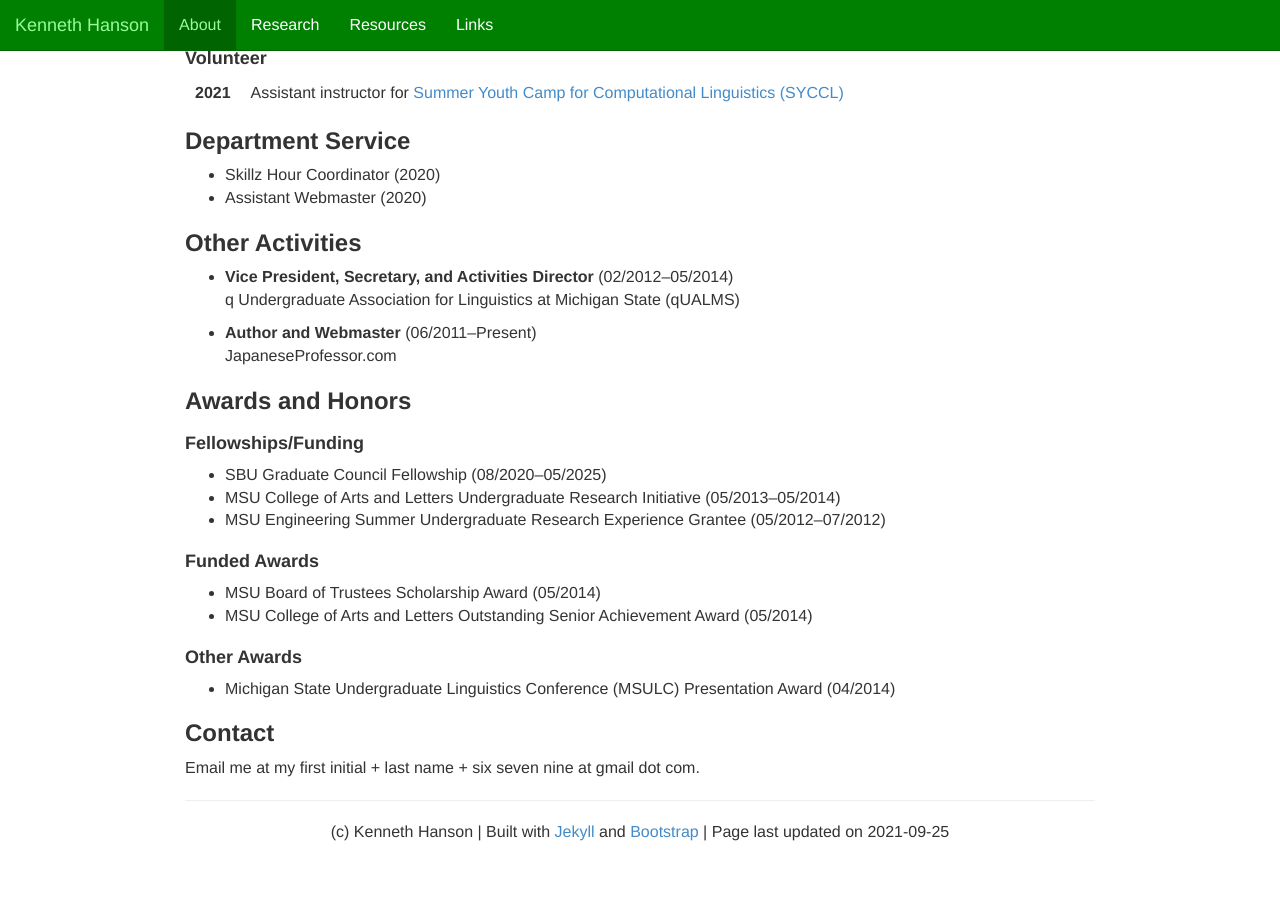
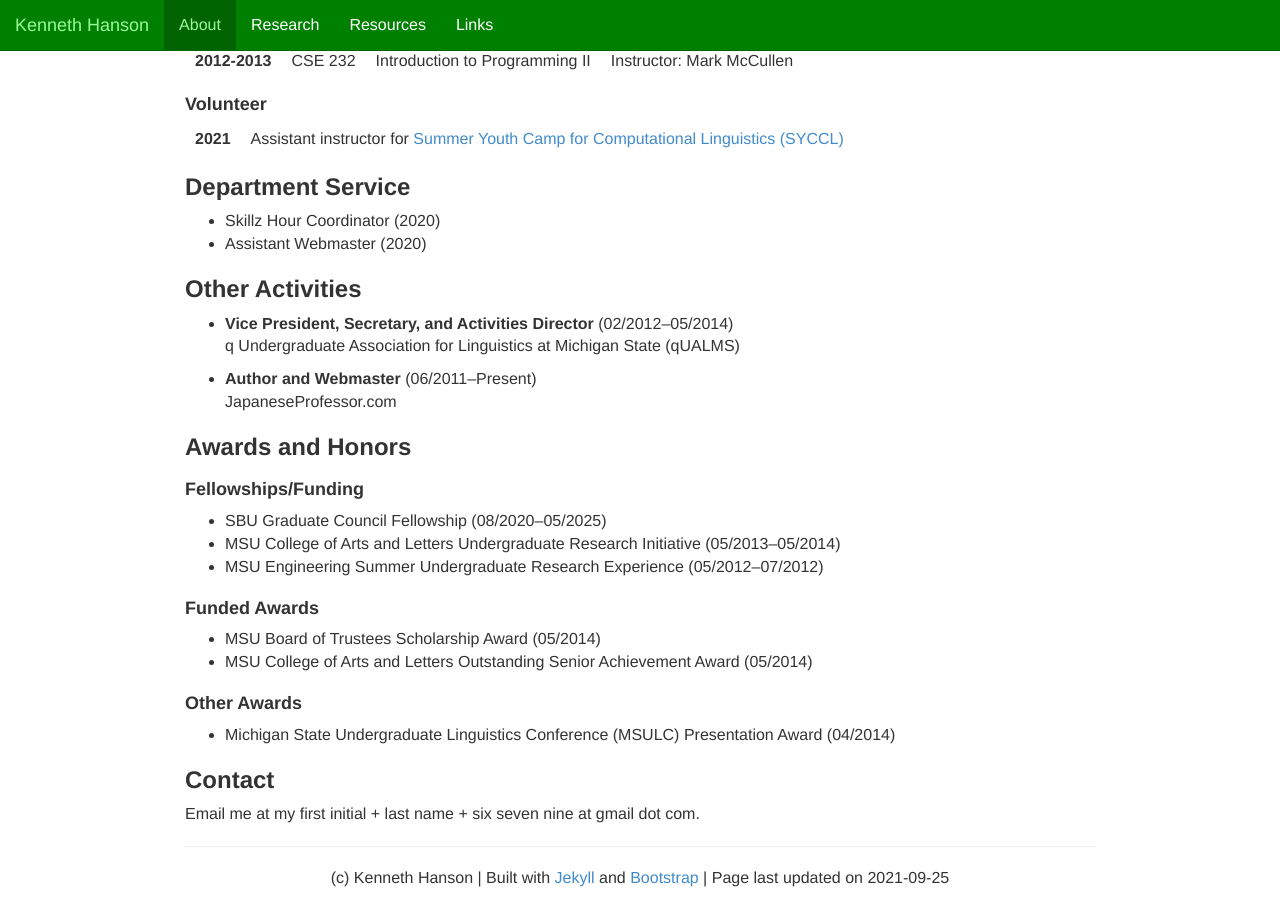
Before and after one commit to khanson679/khanson679.github.io, a Jekyll site: the page built from index.md, in a window 1280 px wide and 900 px high, scrolled down 1221 px. Built offline with Jekyll 4.4.1, drawn with Linux system fonts in a browser that asks for light colours; nearby versions of some CDN libraries; before the commit the page ends 2074 px from its top, so only the background shows below that; some of the changed text lies outside the part shown.

Commit message:
Minor edits.

```diff
--- a/index.md
+++ b/index.md
@@ -82,7 +84,7 @@
 
 * SBU Graduate Council Fellowship (08/2020--05/2025)
 * MSU College of Arts and Letters Undergraduate Research Initiative (05/2013--05/2014)
-* MSU Engineering Summer Undergraduate Research Experience Grantee (05/2012--07/2012)
+* MSU Engineering Summer Undergraduate Research Experience (05/2012--07/2012)
 
 ### Funded Awards
 
```
Also changed, not shown: other parts of index.md (+3 -1 lines).
